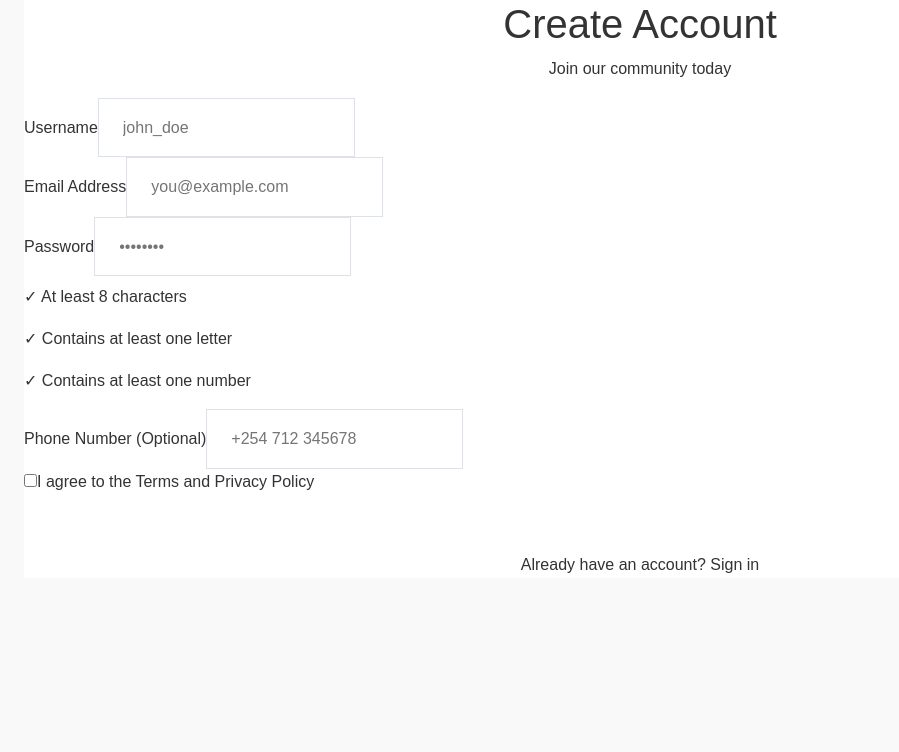
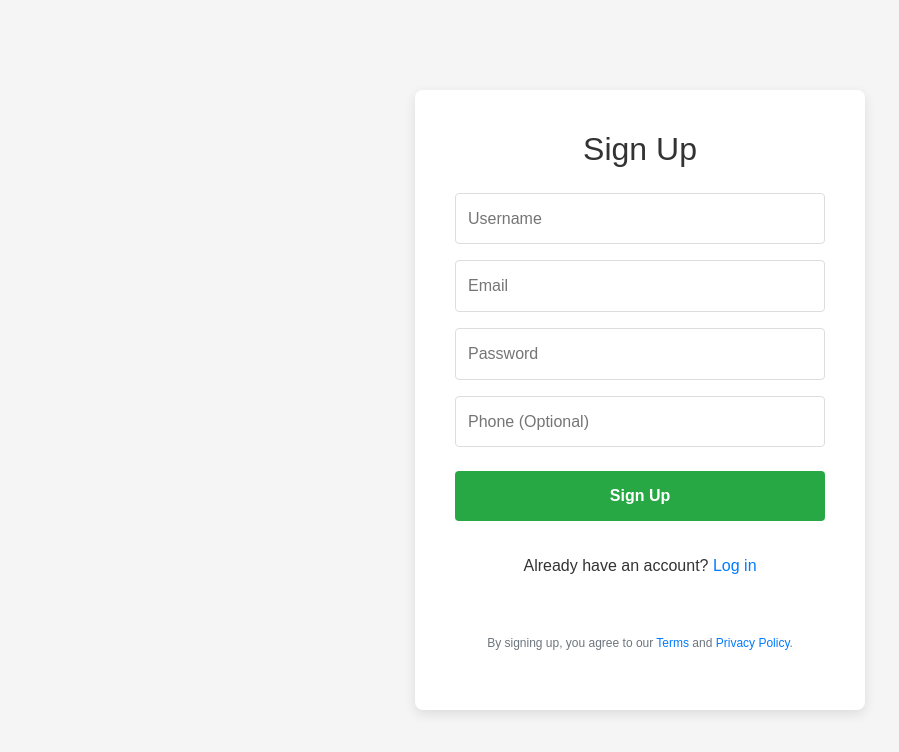
Before and after one commit to Opiii16/Prosper, a React (Create React App) app: page /signup in a window 1280 px wide. Shown: the top 752 px of the page, without its empty margins (0-899 px from the left). Built offline with nearby package versions, Linux system fonts and the light colour scheme.

Commit message:
Update Signup.jsx

```diff
--- a/src/components/Signup.jsx
+++ b/src/components/Signup.jsx
@@ -1,5 +1,6 @@
 import React, { useState } from 'react';
 import axios from 'axios';
+import { useNavigate } from 'react-router-dom';
 
 const Signup = () => {
     const [formData, setFormData] = useState({
@@ -9,13 +10,9 @@ const Signup = () => {
         phone: ''
     });
     const [loading, setLoading] = useState(false);
+    const [success, setSuccess] = useState('');
     const [error, setError] = useState('');
-  const [success, setSuccess] = useState('');
-  const [passwordCriteria, setPasswordCriteria] = useState({
-    length: false,
-    letter: false,
-    number: false,
-  });
+    const navigate = useNavigate();
 
     const handleChange = (e) => {
         const { name, value } = e.target;
@@ -23,14 +20,6 @@ const Signup = () => {
             ...prev,
             [name]: value
         }));
-
-    if (name === 'password') {
-      setPasswordCriteria({
-        length: value.length >= 8,
-        letter: /[a-zA-Z]/.test(value),
-        number: /[0-9]/.test(value),
-      });
-    }
     };
 
     const handleSubmit = async (e) => {
@@ -48,174 +37,145 @@ const Signup = () => {
             });
 
             setSuccess('Account created successfully! Redirecting...');
-      setFormData({
-        username: '',
-        email: '',
-        password: '',
-        phone: ''
-      });
+            localStorage.setItem('token', response.data.token);
 
-      if (response.data.token) {
-        localStorage.setItem('token', response.data.token);
             setTimeout(() => {
-          window.location.href = '/'; // redirect to homepage
-        }, 2000);
+                navigate('/');
+            }, 1500);
+        } catch (err) {
+            setLoading(false);
+            if (err.response?.status === 409) {
+                setError('Email already registered.');
+            } else {
+                setError(err.response?.data?.message || 'Signup failed. Please try again.');
             }
-    } catch (err) {
-      setError(err.response?.data?.message || 'An error occurred during signup. Please try again.');
         } finally {
             setLoading(false);
         }
     };
 
-  const isFormValid = () => {
     return (
-      formData.username &&
-      formData.email &&
-      formData.password &&
-      passwordCriteria.length &&
-      passwordCriteria.letter &&
-      passwordCriteria.number
-    );
-  };
+        <div style={{
+            display: 'flex',
+            justifyContent: 'center',
+            alignItems: 'center',
+            minHeight: '100vh',
+            backgroundColor: '#f5f5f5',
+            padding: '20px'
+        }}>
+            <div style={{
+                backgroundColor: 'white',
+                borderRadius: '8px',
+                boxShadow: '0 4px 12px rgba(0, 0, 0, 0.1)',
+                padding: '40px',
+                width: '100%',
+                maxWidth: '450px'
+            }}>
+                <h2 style={{
+                    textAlign: 'center',
+                    marginBottom: '24px',
+                    color: '#333'
+                }}>Sign Up</h2>
 
-  return (
-    <div className="min-h-screen bg-gradient-to-br from-blue-100 to-indigo-200 flex items-center justify-center px-4">
-      <div className="bg-white rounded-2xl shadow-2xl w-full max-w-md p-8 sm:p-10">
-        <div className="text-center mb-8">
-          <h1 className="text-3xl font-bold text-gray-900 mb-2">Create Account</h1>
-          <p className="text-gray-600">Join our community today</p>
-        </div>
+                <form onSubmit={handleSubmit} style={{
+                    display: 'flex',
+                    flexDirection: 'column',
+                    gap: '16px'
+                }}>
+                    {loading && <p style={{ color: '#17a2b8', textAlign: 'center' }}>Creating account...</p>}
+                    {success && <p style={{ color: '#28a745', textAlign: 'center' }}>{success}</p>}
+                    {error && <p style={{ color: '#dc3545', textAlign: 'center' }}>{error}</p>}
 
-        {/* Status Messages */}
-        {error && (
-          <div className="mb-6 p-4 bg-red-100 text-red-700 rounded-lg border border-red-300">
-            {error}
-          </div>
-        )}
-        {success && (
-          <div className="mb-6 p-4 bg-green-100 text-green-700 rounded-lg border border-green-300">
-            {success}
-          </div>
-        )}
-
-        <form onSubmit={handleSubmit} className="space-y-5">
-          <div>
-            <label htmlFor="username" className="block text-sm font-medium text-gray-700 mb-1">
-              Username
-            </label>
                     <input
-              id="username"
+                        type="text"
                         name="username"
-              type="text"
-              required
+                        placeholder="Username"
                         value={formData.username}
                         onChange={handleChange}
-              className="w-full px-4 py-3 rounded-lg border border-gray-300 focus:ring-2 focus:ring-indigo-500 focus:border-indigo-500"
-              placeholder="john_doe"
+                        required
+                        style={{
+                            padding: '12px',
+                            borderRadius: '4px',
+                            border: '1px solid #ddd',
+                            fontSize: '16px'
+                        }}
                     />
-          </div>
 
-          <div>
-            <label htmlFor="email" className="block text-sm font-medium text-gray-700 mb-1">
-              Email Address
-            </label>
                     <input
-              id="email"
+                        type="email"
                         name="email"
-              type="email"
-              required
+                        placeholder="Email"
                         value={formData.email}
                         onChange={handleChange}
-              className="w-full px-4 py-3 rounded-lg border border-gray-300 focus:ring-2 focus:ring-indigo-500 focus:border-indigo-500"
-              placeholder="you@example.com"
+                        required
+                        style={{
+                            padding: '12px',
+                            borderRadius: '4px',
+                            border: '1px solid #ddd',
+                            fontSize: '16px'
+                        }}
                     />
-          </div>
 
-          <div>
-            <label htmlFor="password" className="block text-sm font-medium text-gray-700 mb-1">
-              Password
-            </label>
                     <input
-              id="password"
+                        type="password"
                         name="password"
-              type="password"
-              required
+                        placeholder="Password"
                         value={formData.password}
                         onChange={handleChange}
-              className="w-full px-4 py-3 rounded-lg border border-gray-300 focus:ring-2 focus:ring-indigo-500 focus:border-indigo-500"
-              placeholder="••••••••"
+                        required
+                        style={{
+                            padding: '12px',
+                            borderRadius: '4px',
+                            border: '1px solid #ddd',
+                            fontSize: '16px'
+                        }}
                     />
-            <div className="mt-2 space-y-1 text-xs">
-              <p className={`${passwordCriteria.length ? 'text-green-600' : 'text-gray-500'}`}>
-                ✓ At least 8 characters
-              </p>
-              <p className={`${passwordCriteria.letter ? 'text-green-600' : 'text-gray-500'}`}>
-                ✓ Contains at least one letter
-              </p>
-              <p className={`${passwordCriteria.number ? 'text-green-600' : 'text-gray-500'}`}>
-                ✓ Contains at least one number
-              </p>
-            </div>
-          </div>
 
-          <div>
-            <label htmlFor="phone" className="block text-sm font-medium text-gray-700 mb-1">
-              Phone Number (Optional)
-            </label>
                     <input
-              id="phone"
+                        type="tel"
                         name="phone"
-              type="tel"
+                        placeholder="Phone (Optional)"
                         value={formData.phone}
                         onChange={handleChange}
-              className="w-full px-4 py-3 rounded-lg border border-gray-300 focus:ring-2 focus:ring-indigo-500 focus:border-indigo-500"
-              placeholder="+254 712 345678"
+                        style={{
+                            padding: '12px',
+                            borderRadius: '4px',
+                            border: '1px solid #ddd',
+                            fontSize: '16px'
+                        }}
                     />
-          </div>
-
-          <div className="flex items-center">
-            <input
-              id="terms"
-              name="terms"
-              type="checkbox"
-              required
-              className="h-4 w-4 text-indigo-600 focus:ring-indigo-500 border-gray-300 rounded"
-            />
-            <label htmlFor="terms" className="ml-2 block text-sm text-gray-700">
-              I agree to the{' '}
-              <a href="#" className="text-indigo-600 hover:underline">Terms</a> and{' '}
-              <a href="#" className="text-indigo-600 hover:underline">Privacy Policy</a>
-            </label>
-          </div>
 
                     <button
                         type="submit"
-            disabled={loading || !isFormValid()}
-            className={`w-full py-3 px-4 rounded-lg font-medium text-white transition ${
-              loading || !isFormValid()
-                ? 'bg-indigo-400 cursor-not-allowed'
-                : 'bg-indigo-600 hover:bg-indigo-700'
-            }`}
+                        disabled={loading}
+                        style={{
+                            padding: '12px',
+                            backgroundColor: loading ? '#6c757d' : '#28a745',
+                            color: 'white',
+                            border: 'none',
+                            borderRadius: '4px',
+                            fontSize: '16px',
+                            cursor: loading ? 'not-allowed' : 'pointer',
+                            fontWeight: 'bold',
+                            marginTop: '8px'
+                        }}
                     >
-            {loading ? (
-              <span className="flex items-center justify-center">
-                <svg className="animate-spin -ml-1 mr-3 h-5 w-5 text-white" xmlns="http://www.w3.org/2000/svg" fill="none" viewBox="0 0 24 24">
-                  <circle className="opacity-25" cx="12" cy="12" r="10" stroke="currentColor" strokeWidth="4"></circle>
-                  <path className="opacity-75" fill="currentColor" d="M4 12a8 8 0 018-8V0C5.373 0 0 5.373 0 12h4zm2 5.291A7.962 7.962 0 014 12H0c0 3.042 1.135 5.824 3 7.938l3-2.647z"></path>
-                </svg>
-                Creating Account...
-              </span>
-            ) : 'Sign Up'}
+                        {loading ? 'Signing up...' : 'Sign Up'}
                     </button>
+
+                    <p style={{ textAlign: 'center', marginTop: '16px' }}>
+                        Already have an account? <a href="/signin" style={{ color: '#007bff', textDecoration: 'none' }}>Log in</a>
+                    </p>
+
+                    <p style={{
+                        fontSize: '12px',
+                        color: '#6c757d',
+                        textAlign: 'center',
+                        marginTop: '24px'
+                    }}>
+                        By signing up, you agree to our <a href="#" style={{ color: '#007bff', textDecoration: 'none' }}>Terms</a> and <a href="#" style={{ color: '#007bff', textDecoration: 'none' }}>Privacy Policy</a>.
+                    </p>
                 </form>
-
-        <div className="mt-6 text-center text-sm text-gray-600">
-          Already have an account?{' '}
-          <a href="/signin" className="font-medium text-indigo-600 hover:text-indigo-500">
-            Sign in
-          </a>
-        </div>
             </div>
         </div>
     );
```
Lines whose indentation alone changed are shown as unchanged.
